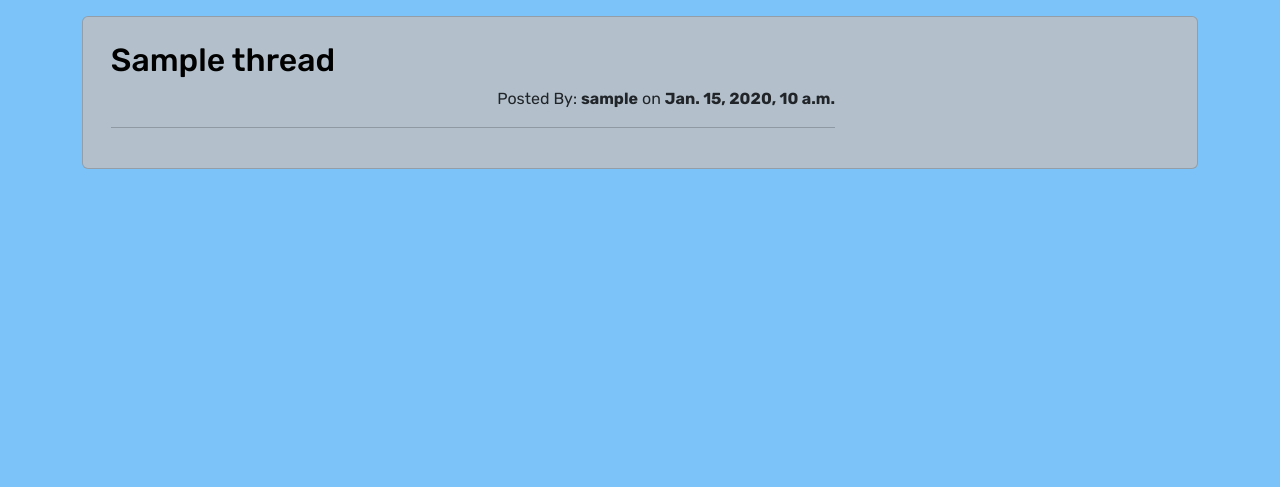
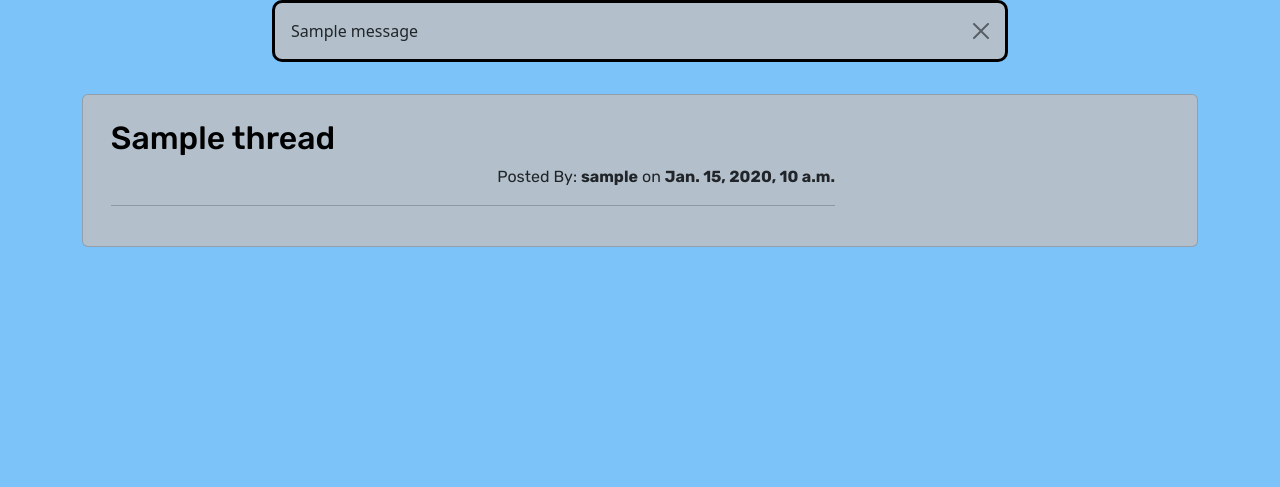
Before and after one commit to HughKeenan/project-game, a Django app: page / in a window 1280 px wide. Shown: the part 85-572 px from the top of the page. Run offline with Django 5.2, Linux system fonts and the light colour scheme; tables that the repository leaves empty hold one stand-in row (values such as "Sample post"); one stand-in notice (Sample message) is shown; some libraries are stand-ins or nearby versions; some web fonts are replaced.

Commit message:
add code to render messages to base.html

```diff
--- a/news/views.py
+++ b/news/views.py
@@ -38,7 +38,9 @@ def thread_detail(request, slug):
             response = response_form.save(commit=False)
             response.poster = request.user
             response.thread = thread
+            messages.add_message(request, messages.SUCCESS, 'Response posted!')
             response.save()
+
 
     response_form = ResponseForm()
 
@@ -68,7 +70,7 @@ def response_edit(request, slug, response_id):
             response = response_form.save(commit=False)
             response.thread = thread
             response.save()
-            print("saving change")
+            messages.add_message(request, messages.SUCCESS, 'Response updated!')
         else:
             messages.add_message(request, messages.ERROR, 'Error updating response!')
 
@@ -86,6 +88,6 @@ def response_delete(request, slug, response_id):
         response.delete()
         messages.add_message(request, messages.SUCCESS, 'Response deleted!')
     else:
-        messages.add_message(request, messages.ERROR, "You cannot delete others' responses")
+        messages.add_message(request, messages.ERROR, "You cannot delete others' responses!")
 
     return HttpResponseRedirect(reverse('thread_detail', args=[slug]))
--- a/report/views.py
+++ b/report/views.py
@@ -1,8 +1,11 @@
 from django.shortcuts import render
+from django.contrib.auth.decorators import login_required
+from django.contrib import messages
 from .models import Report
 from .forms import ReportUserForm
 
 # Create your views here.
+@login_required()
 def report_guide(request):
     """
     Renders the Report page
@@ -13,6 +16,9 @@ def report_guide(request):
         report_user_form = ReportUserForm(data=request.POST)
         if report_user_form.is_valid():
             report_user_form.save()
+            messages.add_message(request, messages.SUCCESS, 'Thank you for submitting a report, we will be in touch soon.')
+        else:
+            messages.add_message(request, messages.ERROR, 'Error, could not submit report!')
 
     return render(
         request,
--- a/static/css/style.css
+++ b/static/css/style.css
@@ -3,6 +3,12 @@
     background-color: rgb(179, 192, 204);
 }
 
+.messagebox{
+    background-color: rgb(179, 192, 204);
+    border: solid;
+    border-color: black;
+    border-radius: 10px;
+}
 
 /*Navbar style rules*/
 .sitename{
--- a/templates/base.html
+++ b/templates/base.html
@@ -34,6 +34,7 @@
 </head>
 
 <body>
+    <header>
         <!--Navbar-->
         <nav class="navbar navbar-expand-lg navbar-dark bg-black">
             <div class="container-fluid">
@@ -78,7 +79,23 @@
                 </div>
             </div>
         </nav>
+    </header>
     <!--Main body-->
+
+    <!-- message display -->
+    <div class="container">
+        <div class="row">
+            <div class="col-md-8 offset-md-2">
+                {% for message in messages %}
+                <div class="alert {{ message.tags }} alert-dismissible
+                    fade show messagebox" role="alert">
+                    {{ message | safe }}
+                    <button type="button" class="btn-close" data-bs-dismiss="alert" aria-label="Close"></button>
+                </div>
+                {% endfor %}
+            </div>
+        </div>
+    </div>
     <main>
         {% block content %}
         <!-- Page content -->
```
Lines whose indentation alone changed are shown as unchanged.
